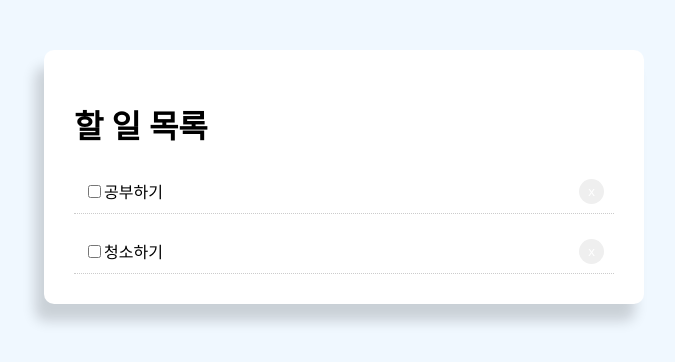
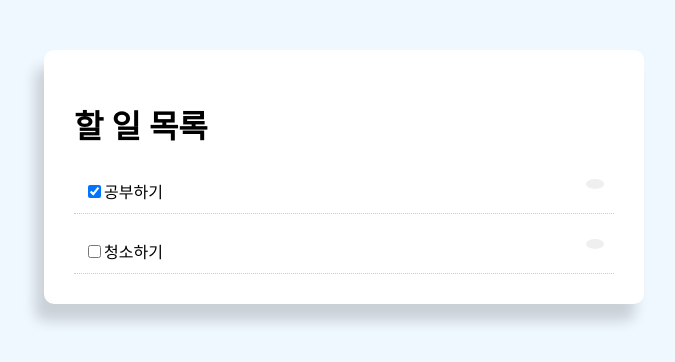
Before and after one commit to ParkPrin/youngnakapp, a React (Create React App) app: page / in a window 1280 px wide. Shown: the top 362 px of the page, without its empty margins (296-971 px from the left). Built offline with nearby package versions, Linux system fonts and the light colour scheme.

Commit message:
Feat: Map 메소드를 사용한 할 일 목록 나열
Map 메소드를 사용한 할 일 목록 나열

```diff
--- a/src/App.tsx
+++ b/src/App.tsx
@@ -1,5 +1,11 @@
 import React, {Component} from "react";
 import "./App.css";
+
+interface TodoData {
+    id: number;
+    title: string;
+    completed: boolean;
+}
 
 export default class App extends Component<any, any>{
   btnStyle = {
@@ -18,6 +24,20 @@ export default class App extends Component<any, any>{
           textDecoration: "none",
       }
   }
+
+  todoData: TodoData[] = [
+      {
+          id: 1,
+          title: "공부하기",
+          completed: true,
+      },
+      {
+          id: 2,
+          title: "청소하기",
+          completed: false,
+      }
+  ]
+
   render() {
     return (
         <div className="container">
@@ -25,16 +45,13 @@ export default class App extends Component<any, any>{
               <div className="title">
                   <h1>할 일 목록</h1>
               </div>
-              <div style={this.getStyle()}>
-                  <input type="checkbox" defaultChecked={false}/>
-                  공부하기
-                  <button style={this.btnStyle}>x</button>
-              </div>
-              <div style={this.getStyle()}>
-                  <input type="checkbox" defaultChecked={false}/>
-                  청소하기
-                  <button style={this.btnStyle}>x</button>
-              </div>
+              {this.todoData.map((data:TodoData) => (
+                  <div key={data.id} style={this.getStyle()}>
+                      <input type="checkbox" defaultChecked={data.completed}/>
+                      {data.title}
+                      <button style={this.btnStyle}></button>
+                  </div>
+              ))}
           </div>
         </div>
     )
```
